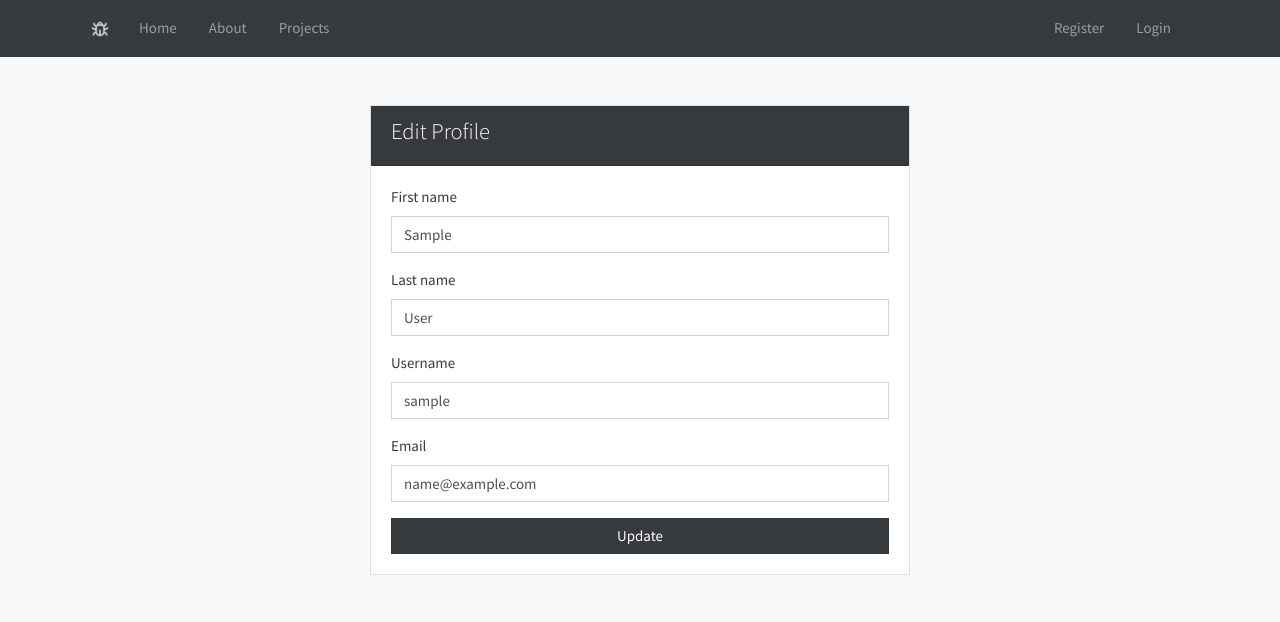
After one commit to AnirudhGowdar/issue-tracker, a Django app: page /accounts/edit/1 in a window 1280 px wide. The commit adds this page. Shown: the top 622 px of the page. Run offline with Django 3.2, Linux system fonts and the light colour scheme; tables that the repository leaves empty hold one stand-in row (values such as "Sample post"); some libraries are stand-ins or nearby versions.

Commit message:
Add edit profile and change password

```diff
--- a/accounts/forms.py
+++ b/accounts/forms.py
@@ -2,6 +2,7 @@ from django import forms
 from django.contrib.auth.models import User
 from django.contrib.auth.forms import AuthenticationForm, UserCreationForm
 from django.core.validators import RegexValidator
+from django.forms import ModelForm
 
 attrs_dict = {'class': 'required form-control'}
 
@@ -103,3 +104,54 @@ class LoginForm(AuthenticationForm):
             'incomplete': 'Please enter a valid password.'
         }
     )
+class EditProfileForm(ModelForm):
+
+    first_name = forms.CharField(
+        max_length=20,
+        min_length=3,
+        widget=forms.TextInput(attrs=attrs_dict),
+        validators=[
+            RegexValidator(
+                regex='^[a-zA-Z]*$',
+                message='Invalid characters in first name',
+                code='invalid_first_name'
+            ),
+        ]
+    )
+
+    last_name = forms.CharField(
+        max_length=20,
+        min_length=3,
+        widget=forms.TextInput(attrs=attrs_dict),
+        validators=[
+            RegexValidator(
+                regex='^[a-zA-Z]*$',
+                message='Invalid characters in last name',
+                code='invalid_last_name'
+            ),
+        ]
+    )
+
+    username = forms.CharField(
+        max_length=20,
+        min_length=6,
+        widget=forms.TextInput(attrs=attrs_dict),
+        validators=[
+            RegexValidator(
+                regex='^[a-zA-Z0-9]*$',
+                message='Username must be Alphanumeric',
+                code='invalid_username'
+            ),
+        ]
+    )
+
+    email = forms.EmailField(
+        widget=forms.EmailInput(attrs=dict(attrs_dict, maxlength=75)),
+        label='Email'
+    )
+    class Meta:
+        model = User
+        fields = [
+            'first_name', 'last_name', 'username',
+            'email'
+        ]
--- a/accounts/urls.py
+++ b/accounts/urls.py
@@ -7,5 +7,8 @@ urlpatterns = [
     path('login', views.login, name='login'),
     path('register', views.register, name='register'),
     path('logout', views.logout, name='logout'),
-    path('dashboard', views.dashboard, name='dashboard')
+    path('dashboard', views.dashboard, name='dashboard'),
+    path('profile/<int:user_id>', views.profile, name='profile'),
+    path('edit/<int:user_id>', views.edit_profile, name='edit_profile'),
+    path('change_password',views.change_password, name='change_password')
 ]
--- a/accounts/views.py
+++ b/accounts/views.py
@@ -1,8 +1,10 @@
 from django.http import request
-from django.shortcuts import render, redirect
+from django.shortcuts import render, redirect, get_object_or_404
 from django.contrib import messages, auth
-from django.contrib.auth import authenticate
+from django.contrib.auth import authenticate,update_session_auth_hash
 from . import forms
+from django.contrib.auth.models import User
+from django.contrib.auth.forms import PasswordChangeForm
 
 
 def register(request):
@@ -58,3 +60,38 @@ def dashboard(request):
         return render(request, 'accounts/dashboard.html')
     else:
         return render(request, 'accounts/error.html')
+
+def profile(request, user_id):
+    userdata = User.objects.get(pk=user_id)
+    return render(request, 'accounts/profile.html', {'userdata': userdata})
+
+def edit_profile(request, user_id):
+    if user_id:
+        user = get_object_or_404(User, pk=user_id)
+
+
+    form = forms.EditProfileForm(request.POST or None, instance=user)
+    if request.POST and form.is_valid():
+        form.save()
+        messages.success(request, 'Profile Updated Successfully')
+        # Save was successful, so redirect to another page
+        return redirect('accounts:dashboard')
+
+    return render(request, 'accounts/edit_profile.html', {
+        'form': form
+    })
+def change_password(request):
+    if request.method == 'POST':
+        form = PasswordChangeForm(request.user, request.POST)
+        if form.is_valid():
+            user = form.save()
+            update_session_auth_hash(request, user)  # Important!
+            messages.success(request, 'Your password was successfully updated!')
+            return redirect('accounts:login')
+        else:
+            messages.error(request, 'Please correct the error below.')
+    else:
+        form = PasswordChangeForm(request.user)
+    return render(request, 'accounts/change_password.html', {
+        'form': form
+    })
--- /dev/null
+++ b/templates/accounts/edit_profile.html
@@ -0,0 +1,33 @@
+{% extends 'base.html' %}
+
+{% block title %} | Edit Profile {% endblock %}
+
+{% block content %}
+<section id="register" class="bg-light py-5">
+    <div class="container">
+        <div class="row">
+            <div class="col-md-6 mx-auto">
+                <div class="card">
+                    <div class="card-header bg-dark text-white">
+                        <h4>
+                            <i class="fas fa-user-plus"></i> Edit Profile</h4>
+                    </div>
+                    <div class="card-body">
+                        <form action="{% url 'accounts:edit_profile' form.instance.pk  %}" method="POST" novalidate>
+                            {% csrf_token %}
+                            {% for field in form %}
+                            <div class="form-group">
+                                <label for="{{ field.name }}">{{ field.label }}</label>
+                                {{field}}
+                                <div class="text-danger">{{field.errors|striptags}}</div>
+                            </div>
+                            {% endfor %}
+                            <input type="submit" value="Update" class="btn btn-secondary btn-block">
+                        </form>
+                    </div>
+                </div>
+            </div>
+        </div>
+    </div>
+</section>
+{% endblock %}
--- a/templates/partials/_navbar.html
+++ b/templates/partials/_navbar.html
@@ -26,6 +26,11 @@
 
             <ul class="navbar-nav ml-auto">
                 {% if user.is_authenticated %}
+                <li {% if 'profile' in request.path %} class="nav-item active mr-3" {% else %} class="nav-item mr-3"
+                    {% endif %}>
+                    <a class="nav-link" href="{% url 'accounts:profile' user.pk %}">
+                        Profile</a>
+                </li>
                 <li {% if 'dashboard' in request.path %} class="nav-item active mr-3" {% else %} class="nav-item mr-3"
                     {% endif %}>
                     <a class="nav-link" href="{% url 'accounts:dashboard' %}">
```
Also changed, not shown: templates/accounts/change_password.html (added, +27 -0 lines), templates/accounts/profile.html (added, +20 -0 lines).
